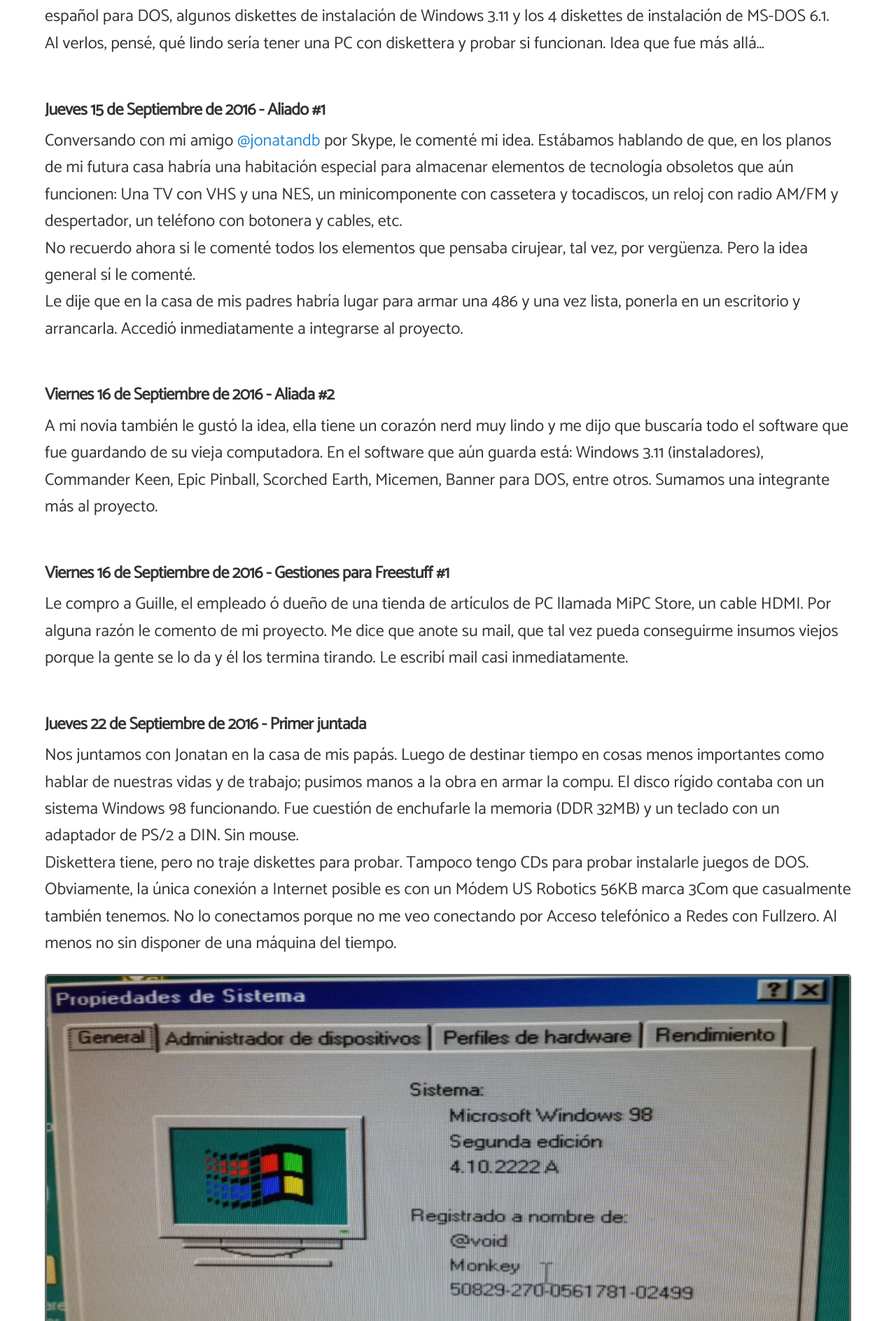
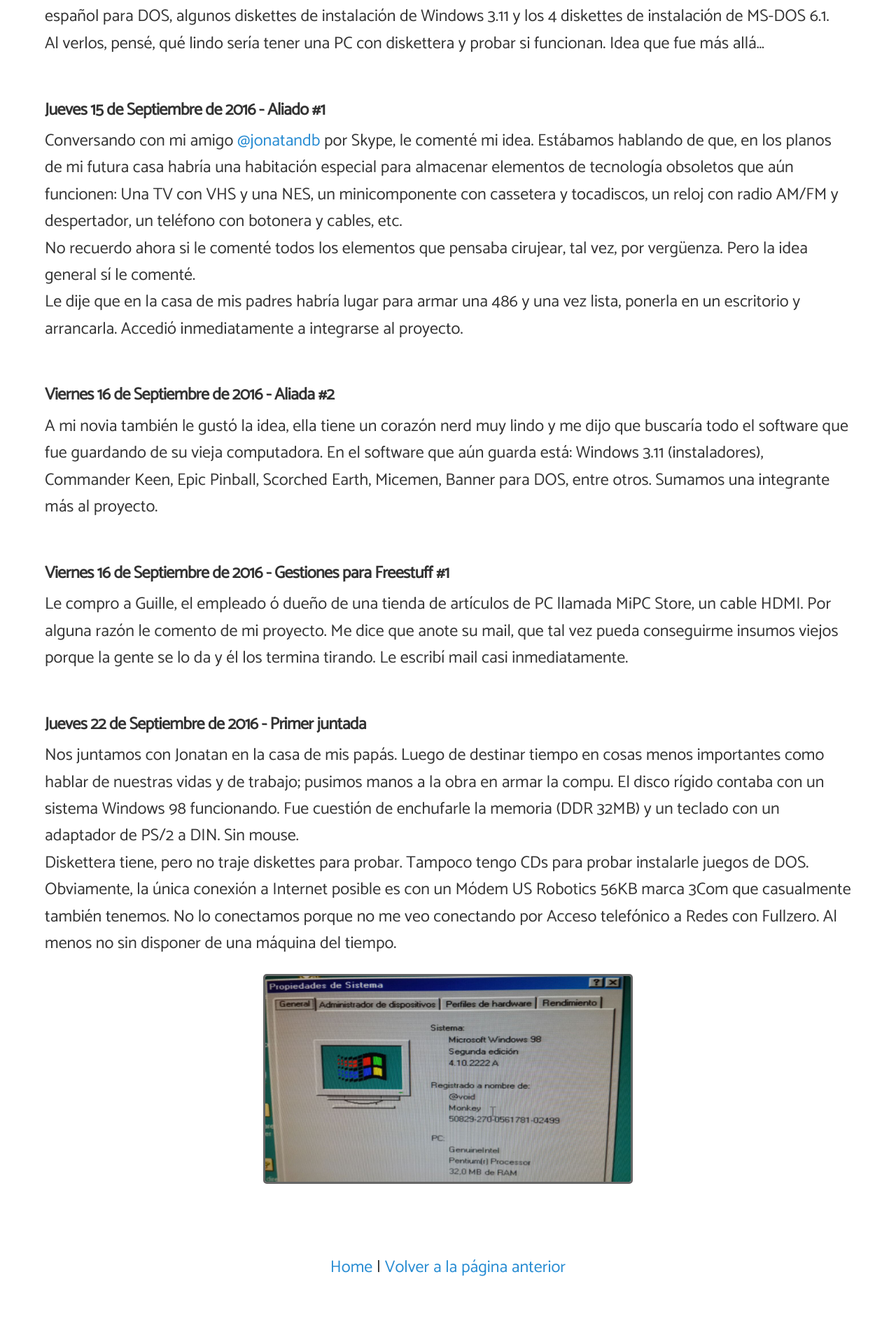
Before and after one commit to angelsimon/angelsimon.github.io, a Jekyll site: the page built from _posts/2016-09-16-proyecto-486.md, in a window 1280 px wide. Shown: the part 2283-4171 px from the top of the page at 70% size. Built offline with Jekyll 4.4.1, drawn with Linux system fonts in a browser that asks for light colours; nearby versions of some CDN libraries; comment, search, counter and statistics services are not loaded; grey boxes are pictures that could not be loaded.

Commit message:
Update 2016-09-16-proyecto-486.md

```diff
--- a/_posts/2016-09-16-proyecto-486.md
+++ b/_posts/2016-09-16-proyecto-486.md
@@ -101,5 +101,5 @@
 El disco rígido contaba con un sistema Windows 98 funcionando. Fue cuestión de enchufarle la memoria (DDR 32MB) y un teclado con un adaptador de PS/2 a DIN. Sin mouse.<br>
 Diskettera tiene, pero no traje diskettes para probar. Tampoco tengo CDs para probar instalarle juegos de DOS. Obviamente, la única conexión a Internet posible es con un Módem US Robotics 56KB marca 3Com que casualmente también tenemos. No lo conectamos porque no me veo conectando por Acceso telefónico a Redes con Fullzero. Al menos no sin disponer de una máquina del tiempo.
 <div class="image-centered no-border">
-<img src="{{site.baseurl}}/images/486-pc/win98.jpeg" />
+<img src="{{site.baseurl}}/images/486-pc/win98.jpeg" height="300px" />
 </div>
```
